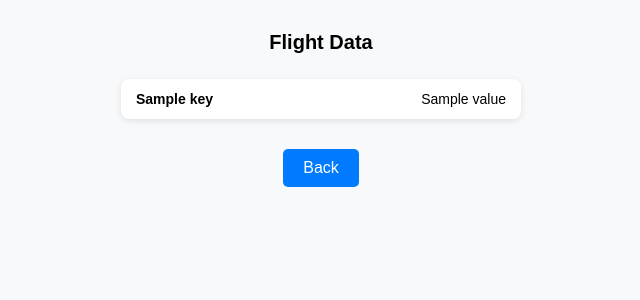
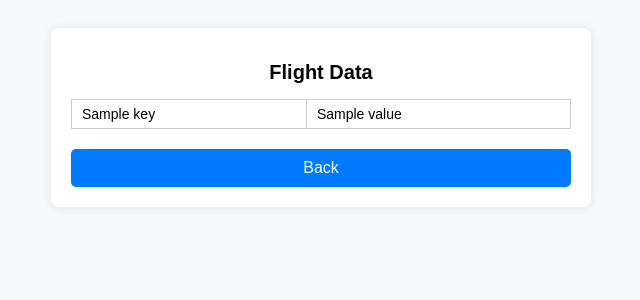
Before and after one commit to egorkorniloff-tech/TripInfoMaker, a Flask app: template templates/result.html in a window 1280 px wide. Shown: the top 300 px of the page, without its empty margins (319-959 px from the left). Run offline with Flask 3, Linux system fonts and the light colour scheme; the template is opened without the code that fills it: most values are stand-ins (such as "Sample title", 1, 10 or a date in 2020).

Commit message:
Update 2 result.html

```diff
--- a/templates/result.html
+++ b/templates/result.html
@@ -8,31 +8,35 @@
     body {
       font-family: sans-serif;
       background: #f8f9fa;
-      padding: 10px;
+      padding: 20px;
       display: flex;
       justify-content: center;
     }
     .container {
-      max-width: 400px;  /* компактный вид для мобильного */
+      max-width: 500px;
       width: 100%;
-      display: flex;
-      flex-direction: column;
-      gap: 10px;
-    }
-    .card {
       background: white;
-      padding: 12px 15px;
+      padding: 20px;
       border-radius: 8px;
-      box-shadow: 0 2px 6px rgba(0,0,0,0.1);
-      display: flex;
-      justify-content: space-between;
-      font-size: 14px;
+      box-shadow: 0 0 10px rgba(0,0,0,0.1);
     }
     h1 {
       text-align: center;
       font-size: 20px;
       margin-bottom: 15px;
     }
+    table {
+      width: 100%;
+      border-collapse: collapse;
+      margin-top: 10px;
+    }
+    th, td {
+      padding: 6px 10px;
+      border: 1px solid #ccc;
+      text-align: left;
+      font-size: 14px;
+    }
+    tr:nth-child(even) { background: #f2f2f2; }
     .btn {
       display: block;
       margin: 20px auto 0;
@@ -48,14 +52,14 @@
 <body>
   <div class="container">
     <h1>Flight Data</h1>
-
-    {% for key, value in ordered %}
-      <div class="card">
-        <strong>{{ key }}</strong>
-        <span>{{ value }}</span>
-      </div>
-    {% endfor %}
-
+    <table>
+      {% for key, value in ordered %}
+        <tr>
+          <td>{{ key }}</td>
+          <td>{{ value }}</td>
+        </tr>
+      {% endfor %}
+    </table>
     <a href="/" class="btn">Back</a>
   </div>
 </body>
```
